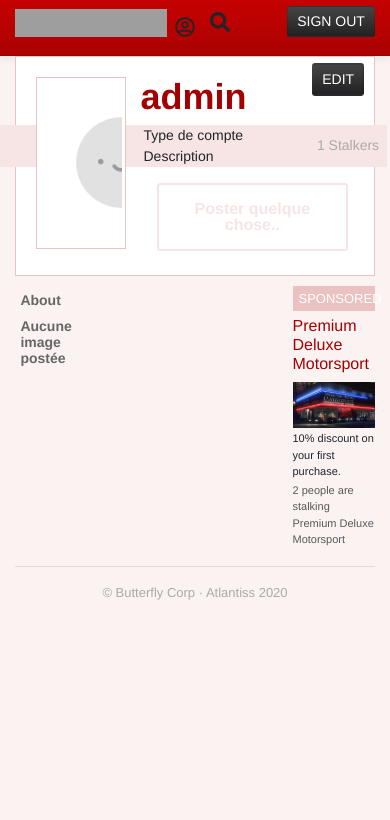
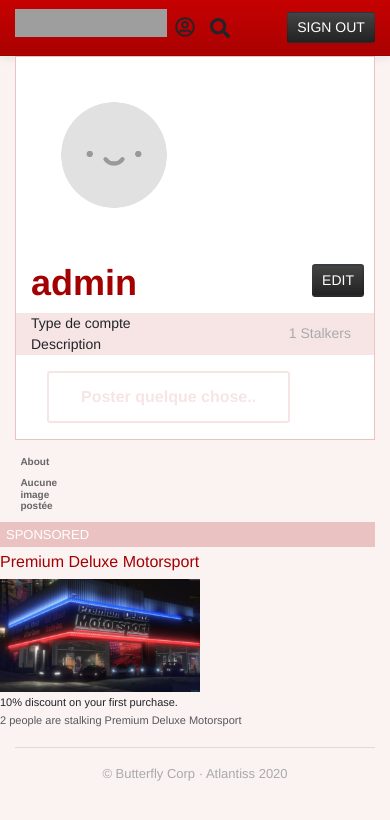
Before and after one commit to Snoupix/lifeinvader, a PHP site: page / in a window 390 px wide. Shown: the top 820 px of the page. Run offline with PHP 8.4, Linux system fonts and the light colour scheme; a user stored in the database is signed in; data comes from the database, SQL or seed files in the repository; some libraries are stand-ins or nearby versions; grey boxes are pictures that could not be loaded.

Commit message:
Working on phone responsive

```diff
--- a/assets/css/index.css
+++ b/assets/css/index.css
@@ -47,6 +47,10 @@ header{
   margin-bottom: 0px;
 }
 
+.banner input{
+  margin-left: 195px;
+}
+
 @media only screen and (min-width: 990px){
   .banner{
     margin-right: -58px!important;
@@ -77,8 +81,14 @@ header{
   }
 }
 
-.banner input{
-  margin-left: 195px;
+
+@media only screen and (max-width: 500px){
+  .description{
+    padding-right: 15px!important;
+  }
+  .banner p{
+    padding-left: 0px;
+  }
 }
 
 @media only screen and (min-width: 1000px){
@@ -91,6 +101,11 @@ header{
   .banner input{
     margin-left: 300px!important;
   }
+}
+
+.bannerPhone{
+  margin-left: -15px!important;
+  margin-right: 0px!important;
 }
 
 .stalkers{
--- a/index.php
+++ b/index.php
@@ -353,7 +353,7 @@
                     <h1><?php echo $username; ?></h1>
                   </div>
                   <div class="col">
-                  <?php if($isIndex != false && $srcReqOK != false): ?>
+                  <?php if($isIndex != false && $srcReqOK != false && $_GET['username'] != $_SESSION['username']): ?>
                       <?php if(!$isStalking): ?>
                         <form id="stalkForm" method="POST">
                           <button type="submit" class="stalk float-right" name="stalk"><i class="fas fa-plus" style="font-size:12px;font-weight:bold;"></i> Stalk</button>
@@ -499,8 +499,8 @@
                     echo '<img src="'.$icon['avatar'].'" alt="Profile Picture" draggable="false" width="65px"/>';
                     echo '<a href="#">'.$username.'</a>';
                     echo '<span>Posté '.$key['date'].'</span>';
+                  echo '</div>';
                     echo '<hr/>';
-                  echo '</div>';
                   echo '<div class="postImage">';
                     echo '<img src="'.$key['image'].'" alt="'.$key['message'].'" width="50%"/>';
                     echo '<hr/>';
@@ -561,8 +561,8 @@
                     echo '<img src="'.$icon['avatar'].'" alt="Profile Picture" draggable="false" width="65px"/>';
                     echo '<a href="#">'.$username.'</a>';
                     echo '<span>Posté '.$key['date'].'</span>';
+                  echo '</div>';
                     echo '<hr/>';
-                  echo '</div>';
                   echo '<div class="postContent">';
                     echo '<p>'.$key['message'].'</p>';
                   echo '</div>';
@@ -619,8 +619,8 @@
                     echo '<img src="'.$icon['avatar'].'" alt="Profile Picture" draggable="false" width="65px"/>';
                     echo '<a href="#">'.$username.'</a>';
                     echo '<span>Posté '.$key['date'].'</span>';
+                  echo '</div>';
                     echo '<hr/>';
-                  echo '</div>';
                   echo '<div class="postImage">';
                     echo '<img src="'.$key['image'].'" alt="Post Picture" width="50%"/>';
                   echo '</div>';
--- a/main.js
+++ b/main.js
@@ -15,11 +15,39 @@ $(document).ready(()=>{
       $('#wall').attr('class', 'col-9 wall')
       $('#ads').attr('class', 'col-12 ads')
       $('#postTxt').attr('cols', '38')
-    }else if(document.body.clientWidth > 401){
+    }else if(document.body.clientWidth > 420){
       $('#postTxt').attr('cols', '25')
     }else{ // Phone size
       $('#postTxt').attr('cols', '20')
       $('#postTxt').attr('rows', '3')
+      $('#wall').attr('class', 'col-9 wall')
+      $('#ads img').css('width', '200px')
+      $('#ads').attr('class', 'col-12 ads')
+      $(".postFooter span").css("font-size", "8px")
+      $(".postFooter span").css("margin-top", "5px")
+      $(".postBanner span").css("font-size", "8px")
+      $('.borderPic').css("padding", "0px")
+      $('.borderPic').css("margin", "0px")
+      $('.borderPic').css("border", "none")
+      $('.profilePic').css("height", "346px")
+      $('.profilePic img').css("height", "55%")
+      $(".commenter").css("font-size", "9px")
+      $(".commenter").css("padding", "3px")
+      $(".borderPic").attr("class", 'borderPic col-12')
+      $("header .col-8").attr("class", 'col-12')
+      $("header .col-12").css('padding-top', '24px')
+      $(".banner").attr('class', 'row banner bannerPhone')
+      $(".description .col-12").attr('class', 'col-8')
+      $(".description .col-8").css('padding-top', '0px')
+      $('button[name="edit"]').css('margin-right', '10px')
+      $(".about p").css('font-size', '10px')
+      $("#signinButton").css('margin-top', '3%')
+      $(".name h1").css('margin-top', '10px')
+      $(".name h1").css('margin-bottom', '10px')
+      $("#stalkForm button").css('margin-right', '15px')
+      $("carousel-item img").css('margin', '60px auto')
+      $('input[name="postSub"]').css('right', '0px')
+      if(!$('textarea[name="postTxt"]').length){$(".bannerPhone").css('margin-bottom', '30px')}
     }
 
     // Center default pic
@@ -100,7 +128,7 @@ $("#profilePic").change(function (e) {
         var objectUrl = _URL.createObjectURL(file);
         img.onload = function () {
             if(this.width > 1920 || this.height > 1080){
-              alert('Tu aura des problèmes si tu upload cette image, elle est trop grande.');
+              alert('Tu aura des problèmes si tu upload cette image, elle est trop grande.')
             }
             _URL.revokeObjectURL(objectUrl);
         };
@@ -111,6 +139,20 @@ $("#profilePic").change(function (e) {
 // Resize username if too long
 if($('.name h1').text().length > 10){
   $('.name h1').css('font-size', '26px')
+}
+/* if($('.postBanner a').text().length > 10){
+  $('.postBanner a').css('font-size', '8px')
+  $('.postBanner a').css('margin-right', '100px')
+  $('.postBanner').css('margin-bottom', '37px')
+} */
+
+for(let e of document.getElementsByClassName('post')){
+  console.log(e)
+  e.style.marginRight = '100px'
+  /* if($(e+' a').text().length > 10){
+    $(e+' a').css('font-size', '8px')
+    /* $('.postBanner').css('margin-bottom', '37px')
+  } */
 }
 
 
@@ -282,6 +324,7 @@ $('.commenter').click((e)=>{
     id = e.currentTarget.parentElement.childNodes[2].value
   }
   commentaire.css("display", "block")
+  $("#commentModal textarea").focus()
 })
 $('#closeCommentModal').click(()=>{
   commentaire.css("display", "none")
```
Also changed, not shown: dashboard.php (+6 -6 lines), querys.txt (+1 -11 lines).
